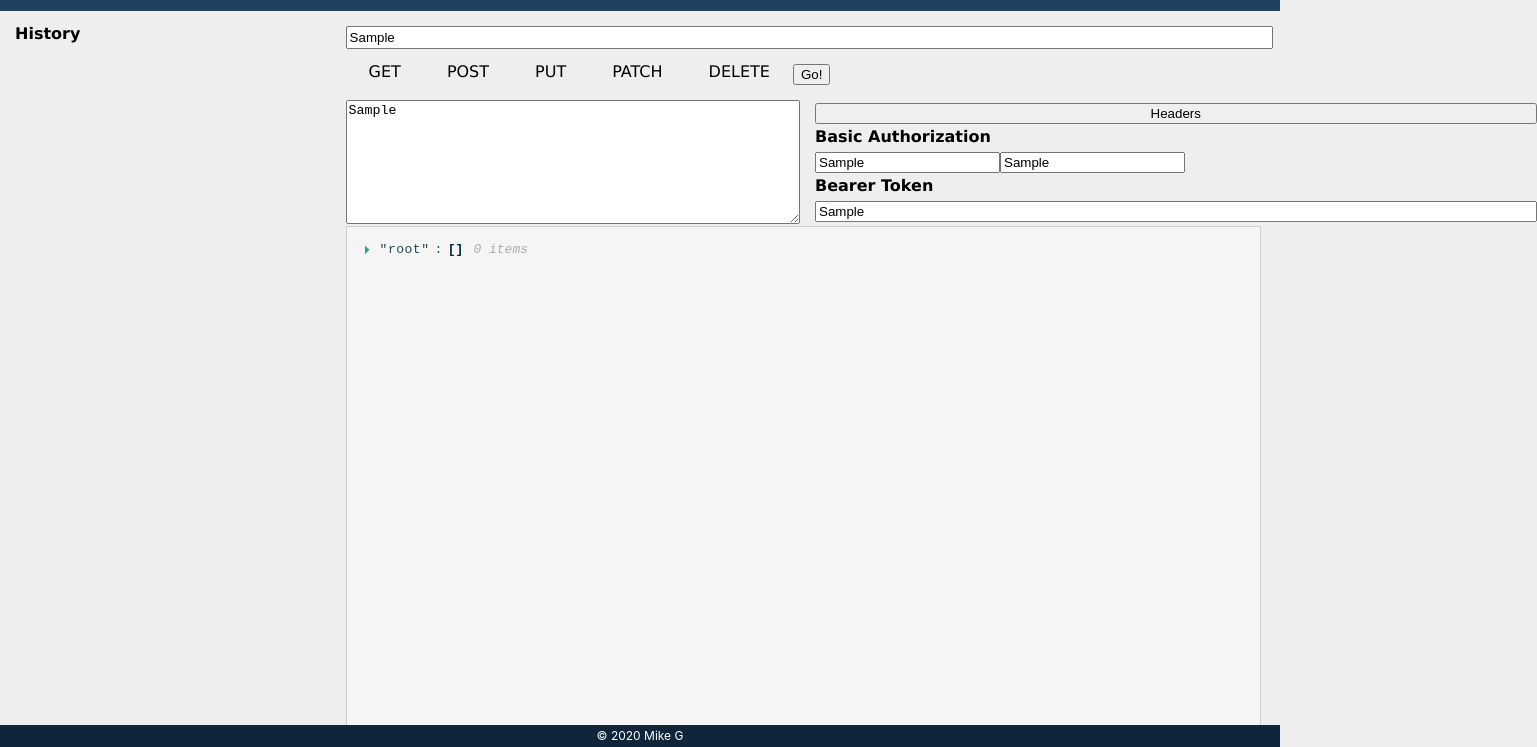
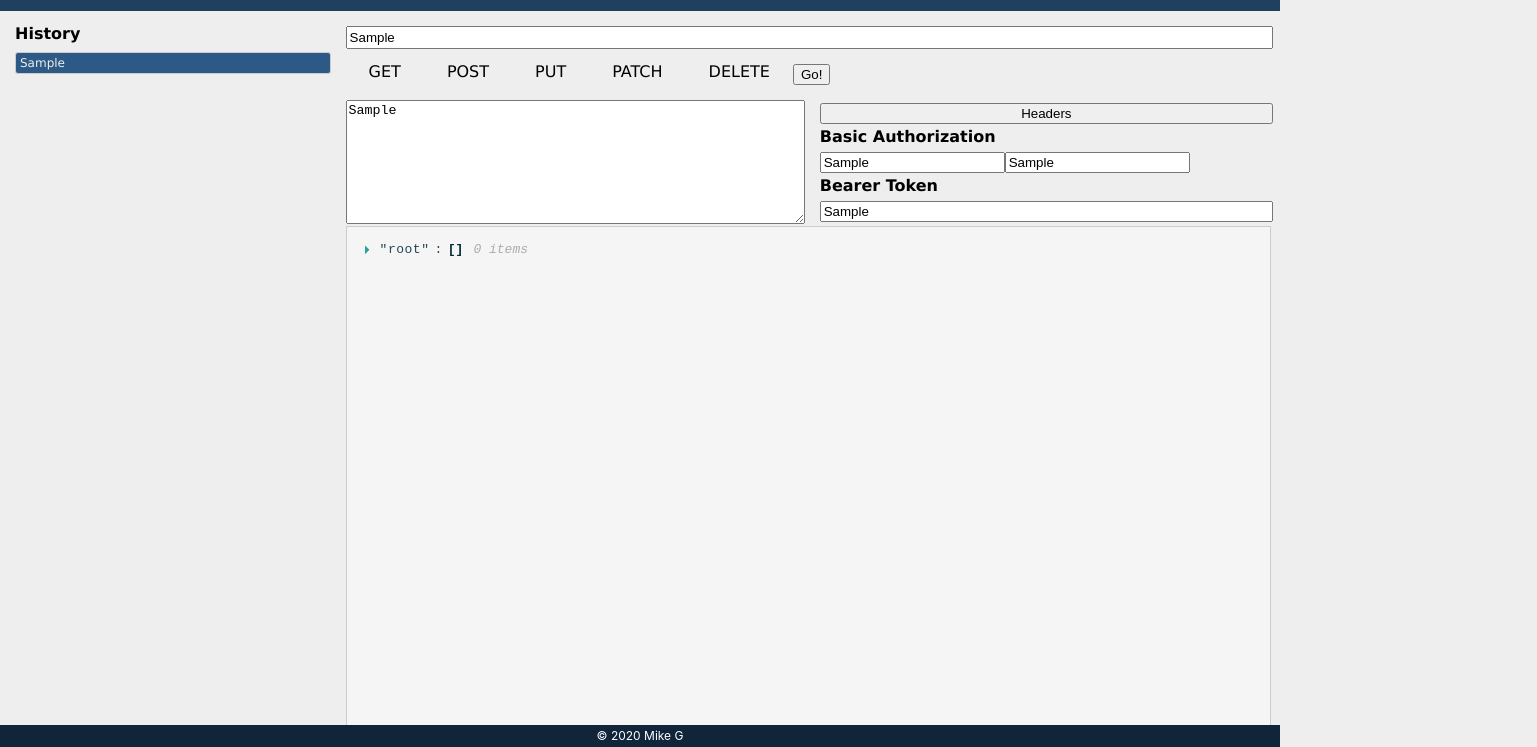
Before and after one commit to TravelFiend/RESTy, a React app: page / in a window 1280 px wide. Both pictures are taken after typing "Sample", "Sample", "Sample", "Sample", "Sample" into the empty fields and a click on the button "Headers". Shown: the part 53-800 px from the top of the page, 1537 px wide, since content can reach past the window. Built offline with nearby package versions, Linux system fonts and the light colour scheme; no server answers.

Commit message:
history component functioning properly and showing styled

```diff
--- a/src/components/forms/AuthSection.css
+++ b/src/components/forms/AuthSection.css
@@ -1,6 +1,7 @@
 .Auth {
   background: none;
   padding: 3px 0 2px 15px;
+  width: 99%;
 
   p {
     font-weight: bold;
@@ -11,7 +12,7 @@
 }
 
 .Stretch {
-  width: 195%
+  width: 100%;
 }
 
 .Bottom {
--- a/src/components/forms/Form.css
+++ b/src/components/forms/Form.css
@@ -9,7 +9,7 @@
     flex-direction: column;
 
     textarea {
-        width: 49%;
+        width: 98%;
         height: 100%;
     }
 }
--- a/src/components/forms/URLRadios.js
+++ b/src/components/forms/URLRadios.js
@@ -15,11 +15,11 @@ const URLRadios = ({ onClick, onChange }) => (
       </div>
 
       <div className={styles.Radios}>
-        <input name="get" type="radio" onClick={onClick} id="get" />
-        <input name="post" type="radio" onClick={onClick} id="post" />
-        <input name="put" type="radio" onClick={onClick} id="put" />
-        <input name="patch" type="radio" onClick={onClick} id="patch" />
-        <input name="delete" type="radio" onClick={onClick} id="delete" />
+        <input name="GET" type="radio" onClick={onClick} id="get" />
+        <input name="POST" type="radio" onClick={onClick} id="post" />
+        <input name="PUT" type="radio" onClick={onClick} id="put" />
+        <input name="PATCH " type="radio" onClick={onClick} id="patch" />
+        <input name="DELETE" type="radio" onClick={onClick} id="delete" />
       </div>
       <button>Go!</button>
     </div>
--- a/src/components/history/History.css
+++ b/src/components/history/History.css
@@ -1,7 +1,24 @@
 .History {
-    width: 27vw;
-    background: none;
-    padding: 15px;
-    font-family: Verdana, Geneva, Tahoma, sans-serif;
-    font-weight: bold;
+  width: 27vw;
+  background: none;
+  padding: 15px 15px 25px 15px;
+  font-family: Verdana, Geneva, Tahoma, sans-serif;
+  font-weight: bold;
 }
+
+.Li {
+  color: #eee;
+  background: #2D5986;
+  padding: 4px;
+  margin: 10px 10px 0 0;
+  width: 100%;
+  font-family: inherit;
+  font-size: 12px;
+  border-radius: 3px;
+  border: 1px groove #ccc;
+  overflow: visible;
+
+  p {
+    font-weight: normal;
+  }
+}
--- a/src/components/history/History.js
+++ b/src/components/history/History.js
@@ -1,11 +1,16 @@
 import React from 'react';
-import styles from './History.css';
+import PropTypes from 'prop-types';
 
-const History = () => (
-  <div className={styles.History}>
-    <h2>History</h2>
-    <ul></ul>
-  </div>
+const HistoryItem = ({ method, url }) => (
+  <>
+    <h3>{method}</h3>
+    <p>{url}</p>
+  </>
 );
 
-export default History;
+HistoryItem.propTypes = {
+  method: PropTypes.string.isRequired,
+  url: PropTypes.string.isRequired
+};
+
+export default HistoryItem;
--- /dev/null
+++ b/src/components/history/HistoryItems.js
@@ -0,0 +1,27 @@
+import React from 'react';
+import PropTypes from 'prop-types';
+import History from './History';
+import styles from './History.css';
+
+const HistoryItems = ({ history }) => {
+  const historyElements = history.map((histItem, i) => (
+    <li key={i} className={styles.Li}>
+      <History method={histItem.method} url={histItem.url} />
+    </li>
+  ));
+
+  return (
+    <div className={styles.History}>
+      <h2>History</h2>
+      <ul>
+        {historyElements}
+      </ul>
+    </div>
+  );
+};
+
+HistoryItems.propTypes = {
+  history: PropTypes.array.isRequired
+};
+
+export default HistoryItems;
--- a/src/components/response/Response.css
+++ b/src/components/response/Response.css
@@ -2,6 +2,6 @@
     background: #f5f5f5;
     padding: 16px;
     border: 1px solid #ccc;
-    width: 98%;
+    max-width: 99%;
     height: 191%;
 }
--- a/src/containers/RESTy.js
+++ b/src/containers/RESTy.js
@@ -1,6 +1,6 @@
 import React, { Component } from 'react';
 import Form from '../components/forms/Form';
-import History from '../components/history/History';
+import HistoryItems from '../components/history/HistoryItems';
 import ResponseField from '../components/response/ResponseField';
 import styles from './RESTy.css';
 import getResponse from '../services/getResponse';
@@ -13,7 +13,8 @@ class RESTy extends Component {
     token: '',
     json: '',
     method: '',
-    response: []
+    response: [],
+    requests: []
   }
 
   handleClick = ({ target }) => {
@@ -40,12 +41,16 @@ class RESTy extends Component {
     event.preventDefault();
 
     this.fetch();
+    return this.setState(prevState => ({
+      ...prevState,
+      requests: [...prevState.requests, { method: this.state.method, url: this.state.url }]
+    }));
   }
 
   render() {
     return (
       <div className={styles.Container}>
-        <History />
+        <HistoryItems history={this.state.requests} />
         <div>
           <Form onSubmit={this.handleSubmit} onChange={this.handleChange} onClick={this.handleClick} response={this.response} />
           <ResponseField response={this.state.response} />
```
